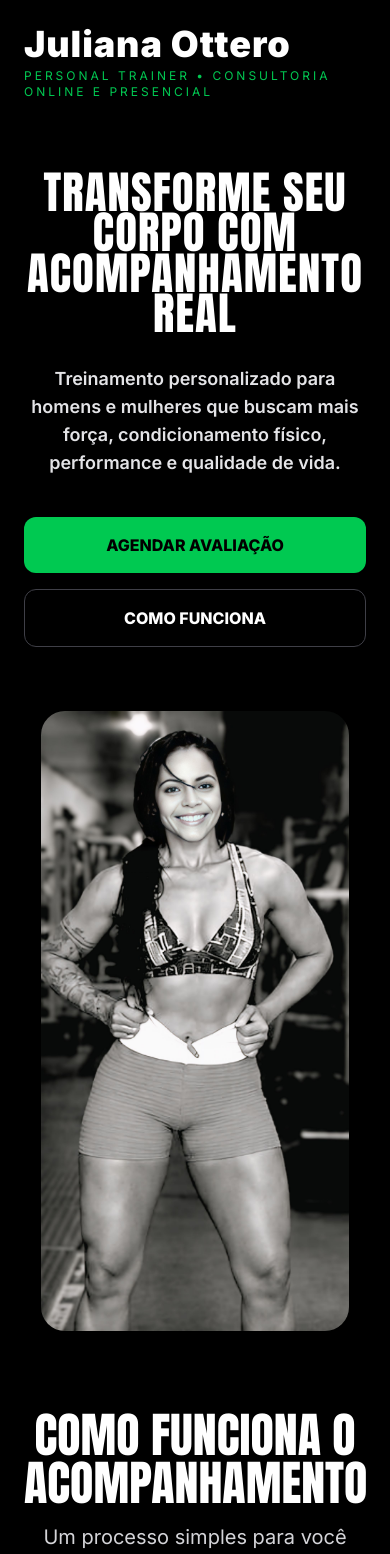
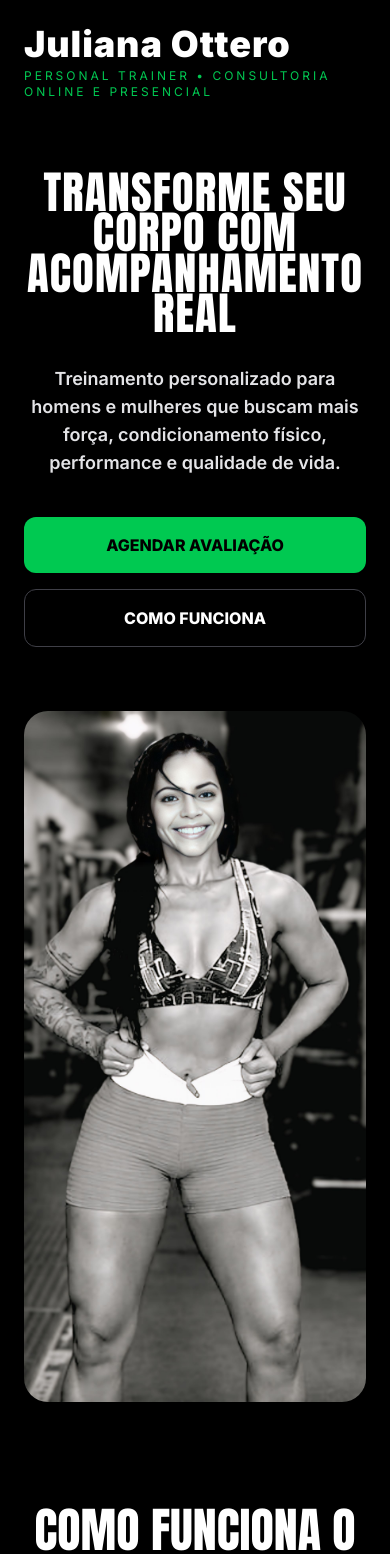
Before and after one commit to dominguesinglid-stack/leadify, a Next.js app: page /juliana in a window 390 px wide. Shown: the top 1554 px of the page. Built offline with nearby package versions, Linux system fonts and the light colour scheme.

Commit message:
restaura layout desktop juliana

```diff
--- a/app/juliana/page.tsx
+++ b/app/juliana/page.tsx
@@ -70,15 +70,15 @@ export default function PersonalTrainerPage() {
       <Image
         src="/images/juliana-hero.jpg"
         alt="Juliana Personal Trainer"
-        width={360}
-        height={620}
-        className="h-auto max-h-[620px] w-auto rounded-3xl object-contain shadow-2xl lg:max-h-[760px]" priority
+        width={420}
+        height={760}
+        className="h-auto max-h-[760px] w-auto rounded-3xl object-contain shadow-2xl" priority
       />
     </div>
   </div>
 </section>
 
-      <section id="metodo" className="mx-auto max-w-7xl px-6 pt-4 pb-16">
+      <section id="metodo" className="mx-auto max-w-7xl px-6 pt-10 pb-16">
         <div className="text-center">
           <h2 className={`${anton.className} text-5xl uppercase md:text-7xl`}>
             Como funciona o acompanhamento
```
